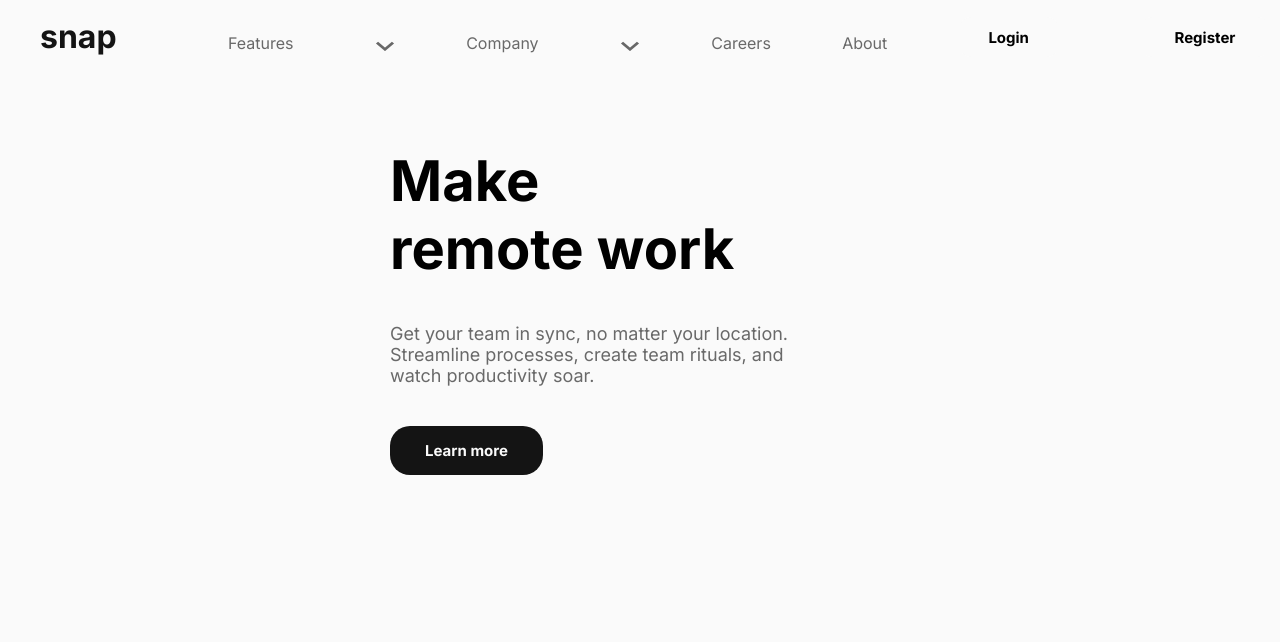
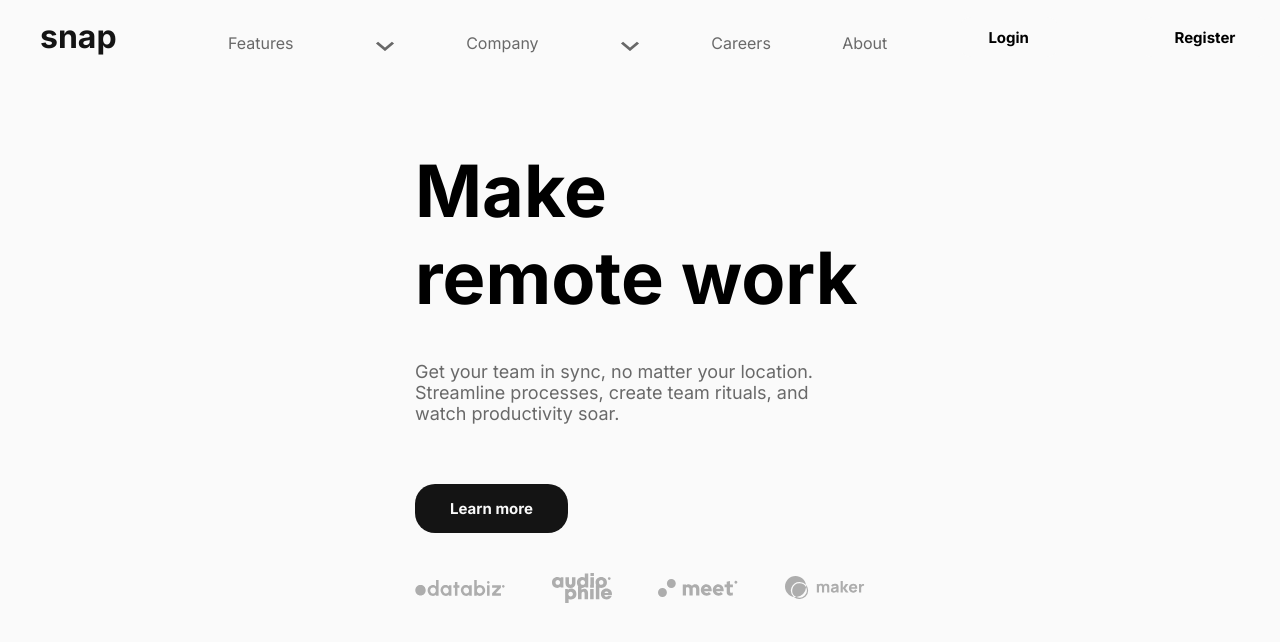
Before and after one commit to KajalPourjalil/intro-dropdown, a plain HTML site: page index.html in a window 1280 px wide. Drawn offline with Linux system fonts and the light colour scheme.

Commit message:
left part complete

```diff
--- a/index.html
+++ b/index.html
@@ -31,7 +31,7 @@
 <div class="container">
     <div class="text">
         <div class="written">
-            <h1>Make <br/>remote work</h1>
+            <h1>Make remote work</h1>
             <h3>Get your team in sync, no matter your location.
                 Streamline processes, create team rituals, and<br/>
                 watch productivity soar.
@@ -40,9 +40,16 @@
         <div class="button">
             <button>Learn more</button>
         </div>
-        <div></div>
+        <div class="sponsors">
+            <img src="client-databiz.svg" alt="" width="90px">
+            <img src="client-audiophile.svg" alt="" width="60px">
+            <img src="client-meet.svg" alt="" width="80px">
+            <img src="client-maker.svg" alt="" width="80px">
+        </div>
     </div>
-    <div class="image"></div>
+    <div class="image">
+
+    </div>
 </div>
 
 </body>
--- a/style.css
+++ b/style.css
@@ -42,7 +42,7 @@ header > h4:hover {
     cursor: pointer;
 }
 
-img {
+header > img {
     width: 20px;
     margin-top: 35px;
 }
@@ -102,18 +102,18 @@ ul:hover {
 
 .text {
     margin: 60px 100px;
-    width: 500px;
+    width: 450px;
 }
 
 .written > h1 {
-    font-size: 3.5rem;
+    font-size: 4.5rem;
 }
 
 .written > h3 {
     color: hsl(0, 0%, 41%);
     font-weight: 500;
     font-size: 18px;
-    margin: 40px 40px 40px 0px;
+    margin: 40px 40px 60px 0px;
 }
 
 .button > button{
@@ -125,3 +125,10 @@ ul:hover {
     color: hsl(0, 0%, 98%);
     border: none;
 }
+
+.sponsors {
+    display: flex;
+    justify-content: space-between;
+    align-items: center;
+    margin-top: 40px;
+}
```
